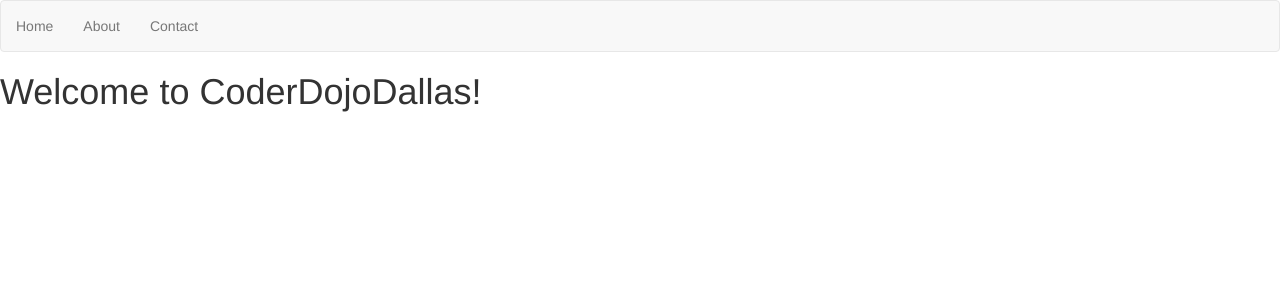
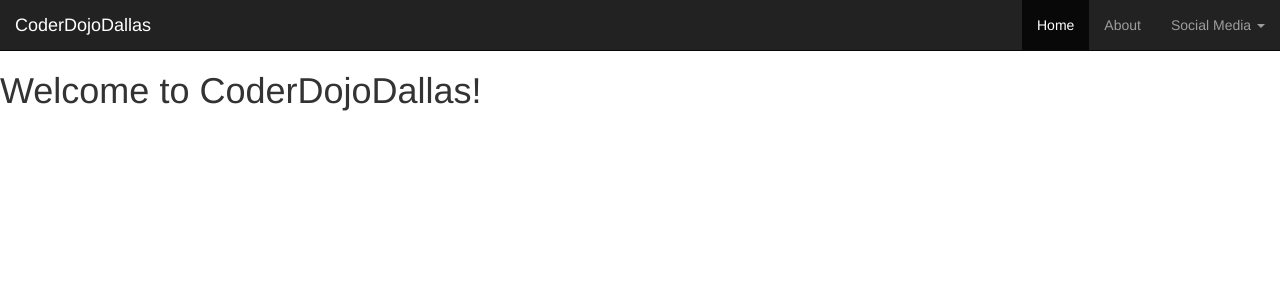
Before and after one commit to coderdojodallas/website, a Flask app: page / in a window 1280 px wide. Shown: the top 300 px of the page. Run offline with Flask 2, Linux system fonts and the light colour scheme; parts of the project's set-up code (start-up, migrations or seed data) failed here and were passed over; some libraries are stand-ins or nearby versions.

Commit message:
updates to navbar

```diff
--- a/app/templates/base.html
+++ b/app/templates/base.html
@@ -2,11 +2,36 @@
 {% block title %}Welcome to CoderDojoDallas!{% endblock %}
 
 {% block navbar %}
-<nav class="navbar navbar-default">
-  <ul class="nav navbar-nav">
-    <li><a href="#">Home</a></li>
-    <li><a href="#">About</a></li>
-    <li><a href="#">Contact</a></li>
-  </ul>
+<nav class="navbar navbar-inverse navbar-static-top">
+  <div class="container-fluid">
+    <!-- Brand and toggle get grouped for better mobile display -->
+    <div class="navbar-header">
+      <button type="button" class="navbar-toggle collapsed" data-toggle="collapse" data-target="#social-media-collapse" aria-expanded="false">
+        <span class="sr-only">Toggle navigation</span>
+        <span class="icon-bar"></span>
+        <span class="icon-bar"></span>
+        <span class="icon-bar"></span>
+      </button>
+      <a class="navbar-brand" href="#">
+        CoderDojoDallas
+      </a>
+    </div>
+
+    <!-- Collect the nav links, forms, and other content for toggling -->
+    <div class="collapse navbar-collapse" id="#social-media-collapse">
+      <ul class="nav navbar-nav navbar-right">
+        <li class="active"><a href="#">Home<span class="sr-only">(current)</span></a></li>
+        <li><a href="#">About</a></li>
+        <li class="dropdown">
+          <a href="#" class="dropdown-toggle" data-toggle="dropdown" role="button" aria-haspopup="true" aria-expanded="false">Social Media <span class="caret"></span></a>
+          <ul class="dropdown-menu">
+            <li><a href="#">Twitter</a></li>
+            <li><a href="#">Facebook</a></li>
+            <li><a href="#">Instagram</a></li>
+          </ul>
+        </li>
+      </ul>
+    </div><!-- /.navbar-collapse -->
+  </div><!-- /.container-fluid -->
 </nav>
 {% endblock %}
```
